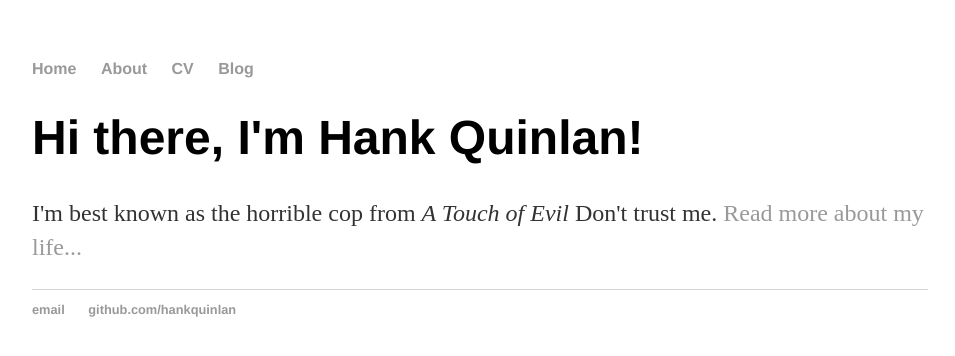
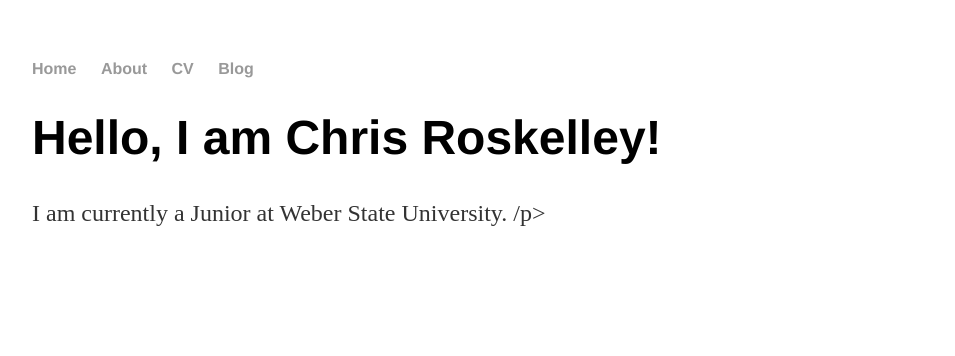
Before and after one commit to croskelley1/croskelley1.github.io, a plain HTML site: page index.html in a window 1280 px wide. Shown: the whole page, without its empty margins (160-1115 px from the left). Drawn offline with Linux system fonts and the light colour scheme.

Commit message:
Update index.html

```diff
--- a/index.html
+++ b/index.html
@@ -1,9 +1,9 @@
 <!DOCTYPE html>
 <html>
 	<head>
-		<title>Hank Quinlan, Horrible Cop</title>
+		<title>Chris Roskelley, WSU</title>
 		<!-- link to main stylesheet -->
-		<link rel="stylesheet" type="text/css" href="/css/main.css">
+		<link rel="stylesheet" type="text/css" href="css/main.css">
 	</head>
 	<body>
 		<nav>
@@ -16,15 +16,10 @@
 		</nav>
 		<div class="container">
     		<div class="blurb">
-        		<h1>Hi there, I'm Hank Quinlan!</h1>
-				<p>I'm best known as the horrible cop from <em>A Touch of Evil</em> Don't trust me. <a href="/about">Read more about my life...</a></p>
+        		<h1>Hello, I am Chris Roskelley!</h1>
+				<p>I am currently a Junior at Weber State University. /p>
     		</div><!-- /.blurb -->
 		</div><!-- /.container -->
-		<footer>
-    		<ul>
-        		<li><a href="mailto:hankquinlanhub@gmail.com">email</a></li>
-        		<li><a href="https://github.com/hankquinlan">github.com/hankquinlan</a></li>
-			</ul>
-		</footer>
+
 	</body>
 </html>
```
